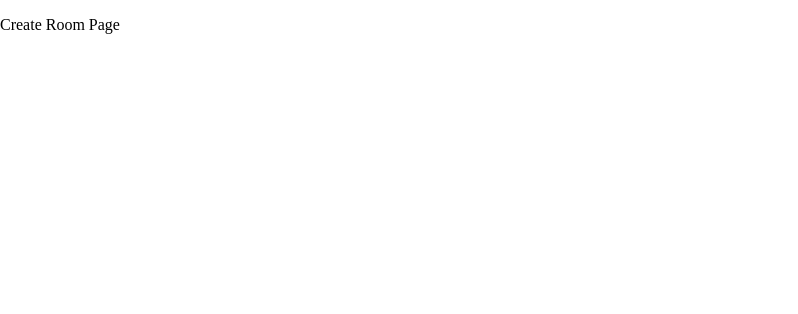
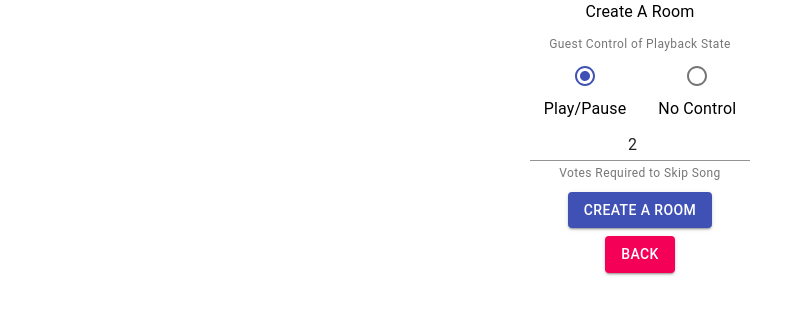
Before and after one commit to anonshubh/music-controller, a React (Create React App) app in the folder react-client/: page /create in a window 1280 px wide. Shown: the top 314 px of the page, without its empty margins (0-798 px from the left). Built offline with nearby package versions, Linux system fonts and the light colour scheme.

Commit message:
Implemented CreateRoomPage Component

```diff
--- a/react-client/src/components/CreateRoomPage.js
+++ b/react-client/src/components/CreateRoomPage.js
@@ -1,13 +1,101 @@
 import React, { Component } from 'react';
 
+import { Grid,Button,TextField,FormHelperText,Radio,RadioGroup,FormControl,FormControlLabel, Typography } from '@material-ui/core';
+import { typography } from '@material-ui/system';
+import { Link } from 'react-router-dom';
+
 class CreateRoomPage extends Component {
+    defaultVotes = 2;
     constructor(props) {
         super(props);
-        this.state = {  }
+        this.state = {
+            guestCanPause:true,
+            votesToSkip:this.defaultVotes,
+         };
+        this.handleRoomButtonPressed = this.handleRoomButtonPressed.bind(this);
+        this.handleVotesChange = this.handleVotesChange.bind(this);
+        this.handleGuestCanPauseChange = this.handleGuestCanPauseChange.bind(this);
     }
+
+    handleVotesChange(e){
+        this.setState({
+            votesToSkip:parseInt(e.target.value),
+        })
+    }
+
+    handleGuestCanPauseChange(e){
+        this.setState({
+            guestCanPause:e.target.value === 'true' ? true:false,
+        })
+    }
+
+    handleRoomButtonPressed(){
+        const requestOptions = {
+            method:"POST",
+            headers: {'Content-Type':'application/json'},
+            body:JSON.stringify({
+                votes_to_skip: this.state.votesToSkip,
+                guest_can_pause: this.state.guestCanPause
+            })
+        };
+        fetch('/api/create-room/',requestOptions)
+        .then(response=>response.json())
+        .then(data=>{
+            console.log(data);
+        });
+    }
+
     render() {
         return (
-            <p>Create Room Page</p>
+            <Grid container spacing={1}>
+                <Grid item xs={12} align='center'>
+                    <Typography component="h4" varient="h4">
+                        Create A Room
+                    </Typography>
+                </Grid>
+                <Grid item xs={12} align='center'>
+                   <FormControl component='fieldset'>
+                       <FormHelperText>
+                           <div align='center'>
+                                Guest Control of Playback State
+                           </div>
+                       </FormHelperText>
+                       <RadioGroup onChange={this.handleGuestCanPauseChange} row defaultValue='true'>
+                           <FormControlLabel
+                           value='true'
+                           label="Play/Pause"
+                           labelPlacement="bottom"
+                           control={<Radio color='primary' />} />
+                           <FormControlLabel
+                           value='false'
+                           label="No Control"
+                           labelPlacement="bottom"
+                           control={<Radio color='secondary' />} />
+                       </RadioGroup>
+                   </FormControl>
+                </Grid>
+                <Grid item xs={12} align='center'>
+                    <FormControl>
+                        <TextField
+                        onChange={this.handleVotesChange}
+                        required='true'
+                        type="number"
+                        defaultValue={this.defaultVotes}
+                        inputProps={{min:1,style:{textAlign:"center"},}} />
+                        <FormHelperText>
+                            <div align='center'>
+                                Votes Required to Skip Song
+                            </div>
+                        </FormHelperText>
+                    </FormControl>
+                </Grid>
+                <Grid item xs={12} align='center'>
+                    <Button onClick={this.handleRoomButtonPressed} color='primary' variant='contained'>Create A Room</Button>
+                </Grid>
+                <Grid item xs={12} align='center'>
+                    <Button color='secondary' variant='contained' to='/' component={Link}>Back</Button>
+                </Grid>
+            </Grid>
          );
     }
 }
```
Also changed, not shown: 2 other files (tests, documents, lock files or other folders).
